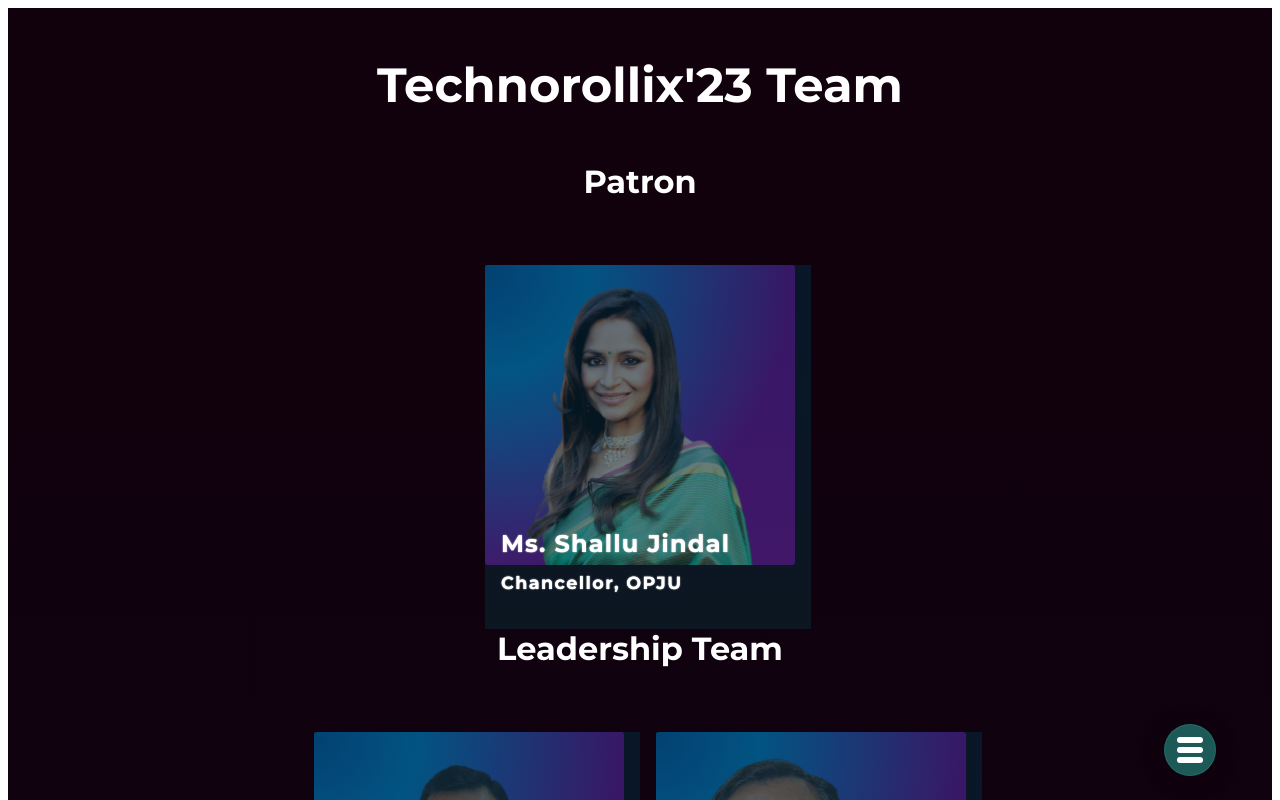
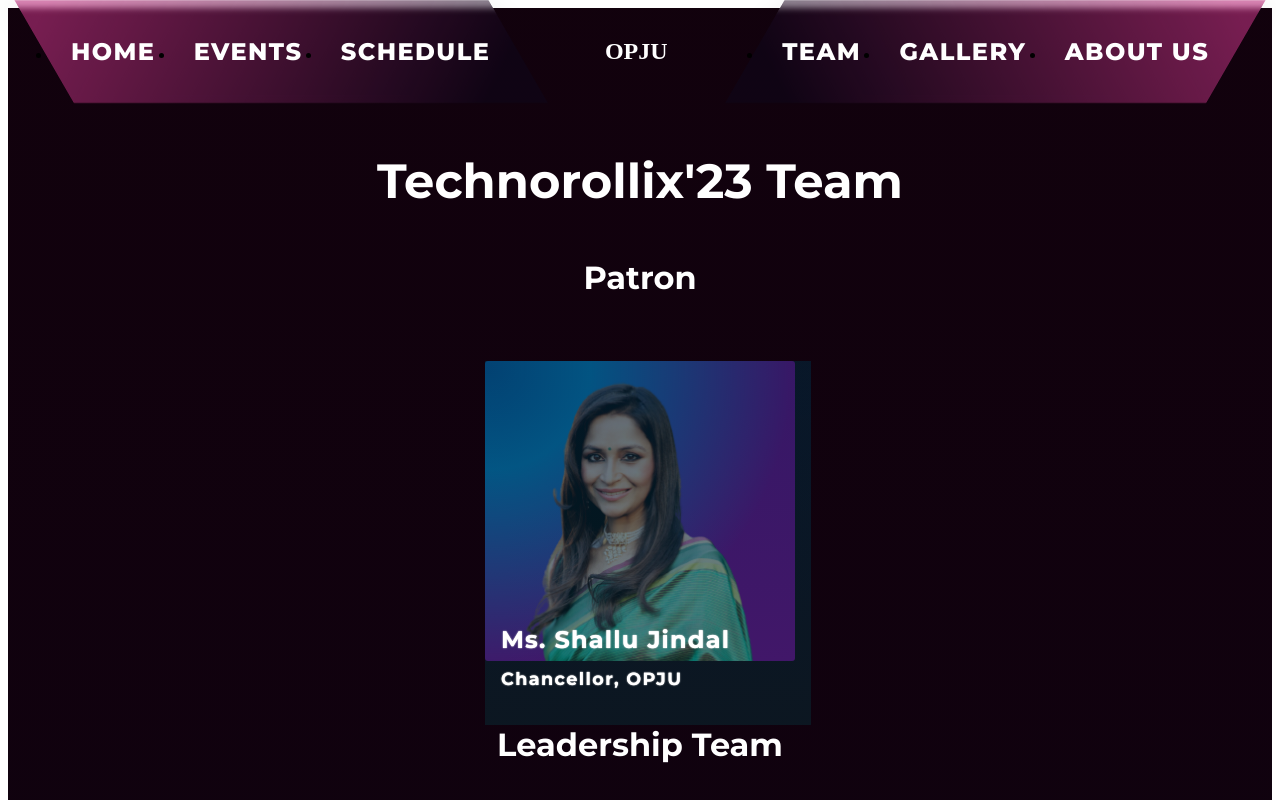
Before and after one commit to subrat611/technorollix23, a Nuxt app: page /team in a window 1280 px wide. Shown: the top 800 px of the page. Built offline with nearby package versions, Linux system fonts and the light colour scheme; a web font is replaced by a local one.

Commit message:
navigation bar update every page

```diff
--- a/assets/css/main.scss
+++ b/assets/css/main.scss
@@ -40,6 +40,10 @@
   // background: #261939;
 }
 
+li {
+  list-style: none;
+}
+
 a {
   text-decoration: none;
 }
--- a/components/HeroSection.vue
+++ b/components/HeroSection.vue
@@ -1,12 +1,13 @@
 <template>
   <div class="hero-wrapper">
     <div class="bg-video">
-      <video
+      <!-- <video
         autoplay
         loop
         muted
         src="~/assets/videos/hero-bg-video1.mp4"
-      ></video>
+      ></video> -->
+      <nuxt-img src="hero-bg.png" format="webp" />
     </div>
     <div class="content">
       <p class="techno-title">TECHNOROLLIX</p>
@@ -38,6 +39,14 @@
     position: relative;
 
     video {
+      position: absolute;
+      top: 0;
+      left: 0;
+      height: 100%;
+      width: 100%;
+      object-fit: cover;
+    }
+    img {
       position: absolute;
       top: 0;
       left: 0;
--- a/components/NavBar.vue
+++ b/components/NavBar.vue
@@ -56,6 +56,7 @@
   bottom: 3%;
   right: 5%;
   z-index: 4;
+  display: none;
 
   .nav-bar {
     /* From https://css.glass */
@@ -175,8 +176,15 @@
   }
 }
 
-@media (max-width: '912px') {
+@media all and (max-width: '1248px') {
+  .nav-container {
+    display: block;
+  }
+}
+
+@media all and (max-width: '912px') {
   .nav-content {
+    display: block;
     .nav-items-content {
       .nav-items {
         display: block;
--- /dev/null
+++ b/components/NavBarTwo.vue
@@ -0,0 +1,186 @@
+<template>
+  <div>
+    <div class="nav-container" :class="{ 'navbar-hidden': !showNavbar }">
+      <div class="nav-content">
+        <div class="nav-items-left">
+          <ul class="nav-items">
+            <li class="nav-item">
+              <nuxt-link to="/">home</nuxt-link>
+            </li>
+            <li class="nav-item">
+              <nuxt-link to="/event">events</nuxt-link>
+            </li>
+            <li class="nav-item">
+              <nuxt-link to="/commingsoon">schedule</nuxt-link>
+            </li>
+          </ul>
+        </div>
+        <div class="nav-items-center">
+          <h2>OPJU</h2>
+        </div>
+        <div class="nav-items-right">
+          <ul class="nav-items">
+            <li class="nav-item">
+              <nuxt-link to="/team">team</nuxt-link>
+            </li>
+            <li class="nav-item">
+              <nuxt-link to="/gallery">gallery</nuxt-link>
+            </li>
+            <li class="nav-item">
+              <nuxt-link to="/aboutus">about us</nuxt-link>
+            </li>
+          </ul>
+        </div>
+      </div>
+    </div>
+  </div>
+</template>
+
+<script>
+export default {
+  name: 'NavBarTwo',
+  data() {
+    return {
+      showNavbar: true,
+      lastScrollPosition: 0,
+    }
+  },
+  mounted() {
+    window.addEventListener('scroll', this.onScroll)
+  },
+  beforeDestroy() {
+    window.removeEventListener('scroll', this.onScroll)
+  },
+  methods: {
+    onScroll() {
+      const currentScrollPosition =
+        window.pageYOffset || document.documentElement.scrollTop
+      if (currentScrollPosition < 0) {
+        return
+      }
+      // Stop executing this function if the difference between
+      // current scroll position and last scroll position is less than some offset
+      if (Math.abs(currentScrollPosition - this.lastScrollPosition) < 60) {
+        return
+      }
+      this.showNavbar = currentScrollPosition < this.lastScrollPosition
+      this.lastScrollPosition = currentScrollPosition
+    },
+  },
+}
+</script>
+
+<style lang="scss" scoped>
+.nav-container {
+  position: fixed;
+  top: 0;
+  left: 0;
+  z-index: 4;
+  width: 100vw;
+  transform: translate3d(0, 0, 0);
+  transition: 0.1s all ease-out;
+
+  &.navbar-hidden {
+    transform: translate3d(0, -100%, 0);
+  }
+
+  .nav-content {
+    // height: 80px;
+    // border: 1px solid red;
+    display: flex;
+    justify-content: space-around;
+    align-items: center;
+
+    .nav-items-left {
+      position: relative;
+      &::before {
+        content: '';
+        position: absolute;
+        top: 0;
+        left: 0;
+        height: 100%;
+        width: 100%;
+        background-image: linear-gradient(
+          -43.2deg,
+          rgba(13, 6, 26, 0.514) 10.8%,
+          rgba(187, 48, 125, 0.6) 94.3%
+        );
+        box-shadow: 0 4px 30px rgba(0, 0, 0, 0.1);
+        backdrop-filter: blur(2.8px);
+        -webkit-backdrop-filter: blur(5.8px);
+        transform: skewX(30deg);
+      }
+    }
+
+    .nav-items-right {
+      position: relative;
+      &::before {
+        content: '';
+        position: absolute;
+        top: 0;
+        left: 0;
+        height: 100%;
+        width: 100%;
+        background-image: linear-gradient(
+          43.2deg,
+          rgba(13, 6, 26, 0.514) 10.8%,
+          rgba(187, 48, 125, 0.6) 94.3%
+        );
+        box-shadow: 0 4px 30px rgba(0, 0, 0, 0.1);
+        backdrop-filter: blur(2.8px);
+        -webkit-backdrop-filter: blur(5.8px);
+        transform: skewX(-30deg);
+      }
+    }
+
+    .nav-items-left,
+    .nav-items-center,
+    .nav-items-right {
+      padding: 0.8rem 0;
+    }
+
+    h2 {
+      color: #fff;
+    }
+
+    .nav-items {
+      display: flex;
+      justify-content: space-around;
+      padding: 0.5rem;
+
+      .nav-item {
+        padding: 0 1.2rem;
+        animation: fade-in 0.8s cubic-bezier(0.65, 0.05, 0.36, 1);
+        a {
+          color: #fff;
+          text-decoration: none;
+          text-transform: uppercase;
+          font-size: 1.5rem;
+          font-family: 'Montserrat', sans-serif;
+          font-weight: 800;
+          letter-spacing: 0.06em;
+          transition: color 0.3s ease-in-out;
+
+          &:hover {
+            color: aqua;
+          }
+        }
+
+        width: fit-content;
+        transition: scale 0.3s ease-in-out;
+        scale: 1;
+
+        &:hover {
+          scale: 1.02;
+        }
+      }
+    }
+  }
+}
+
+@media all and (max-width: '1248px') {
+  .nav-container {
+    display: none;
+  }
+}
+</style>
--- a/pages/aboutus.vue
+++ b/pages/aboutus.vue
@@ -1,6 +1,7 @@
 <template>
   <div class="about-page">
     <nav-bar />
+    <nav-bar-two />
 
     <!-- about container -->
     <div class="about-container">
--- a/pages/event.vue
+++ b/pages/event.vue
@@ -1,6 +1,7 @@
 <template>
   <div>
     <nav-bar />
+    <nav-bar-two />
     <div class="event-container">
       <p class="page-title">Events</p>
       <div class="event-lists">
@@ -19,9 +20,10 @@
 
 <script>
 import EventCard from '~/components/EventCard.vue'
+import NavBarTwo from '~/components/NavBarTwo.vue'
 export default {
   name: 'EventPage',
-  components: { EventCard },
+  components: { EventCard, NavBarTwo },
   data() {
     return {
       events: [
@@ -33,6 +35,7 @@
         },
         {
           event_name: 'antaragni',
+          event_img: '',
         },
         {
           event_name: 'ideathon',
@@ -51,6 +54,7 @@
         },
         {
           event_name: 'lan gaming',
+          event_img: '',
         },
         {
           event_name: 'battle of bands',
@@ -94,7 +98,7 @@
   background-image: linear-gradient(to bottom, #41195f2d, #000000);
   height: 100%;
   width: 100vw;
-  padding: 4rem 3rem 2rem 3rem;
+  padding: 8rem 3rem 2rem 3rem;
   color: #fff;
 
   .page-title {
@@ -117,10 +121,14 @@
   }
 }
 
+@media all and (max-width: '1248px') {
+  .event-container {
+    padding: 4rem 2rem 2rem 2rem;
+  }
+}
+
 @media all and (max-width: '912px') {
   .event-container {
-    padding: 4rem 2rem 2rem 2rem;
-
     .page-title {
       font-size: 2.5rem;
     }
--- a/pages/gallery.vue
+++ b/pages/gallery.vue
@@ -1,5 +1,7 @@
 <template>
   <div>
+    <nav-bar />
+    <nav-bar-two />
     <div class="gallery-container">
       <h1 class="page-title">gallery</h1>
       <div class="gallery">
@@ -161,6 +163,7 @@
 
 <style lang="scss" scoped>
 .gallery-container {
+  padding-top: 6rem;
   background: #000;
   color: #fff;
   height: 100vh;
@@ -206,6 +209,12 @@
   }
 }
 
+@media all and (max-width: '1248px') {
+  .gallery-container {
+    padding-top: 0;
+  }
+}
+
 @media all and (max-width: '912px') {
   .gallery-container {
     .page-title {
--- a/pages/index.vue
+++ b/pages/index.vue
@@ -3,6 +3,7 @@
     <pre-loader v-show="isLoad"></pre-loader>
     <div v-show="!isLoad" class="wrapper">
       <nav-bar />
+      <nav-bar-two />
       <!-- <notify-add v-show="isShowNotif" @close-add="closeAdd" /> -->
       <hero-section />
       <moments-section />
--- a/pages/team.vue
+++ b/pages/team.vue
@@ -1,6 +1,7 @@
 <template>
   <div class="team-wrapper">
     <nav-bar />
+    <nav-bar-two />
     <div class="team-card-container">
       <p class="heading">Technorollix'23 Team</p>
       <div v-for="team in teams" :key="team.name" class="card">
@@ -268,6 +269,7 @@
   max-height: 100%;
 
   .team-card-container {
+    padding: 8rem 0;
     .heading {
       font-size: 3rem;
       color: #fff;
@@ -277,7 +279,6 @@
       font-weight: bolder;
     }
 
-    padding: 2rem 0;
     .card {
       padding: 0 1.5rem;
       margin: 3rem 1.2rem;
@@ -296,6 +297,14 @@
         align-items: center;
         flex-wrap: wrap;
       }
+    }
+  }
+}
+
+@media all and (max-width: '1248px') {
+  .team-wrapper {
+    .team-card-container {
+      padding: 2rem 0;
     }
   }
 }
```
Also changed, not shown: static/hero-bg.png (added).
